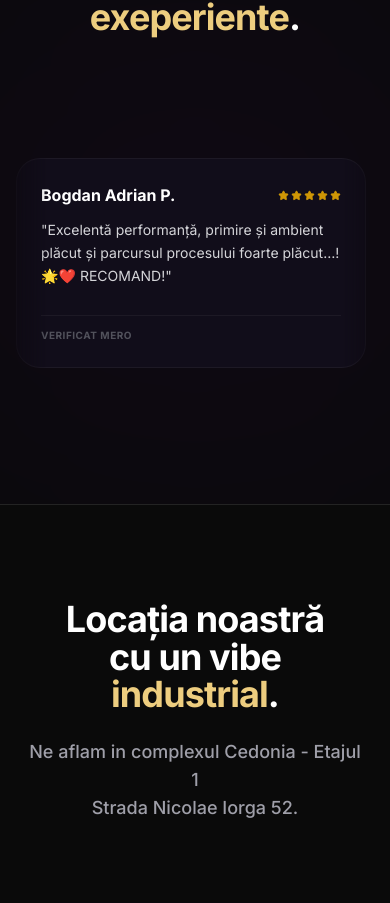
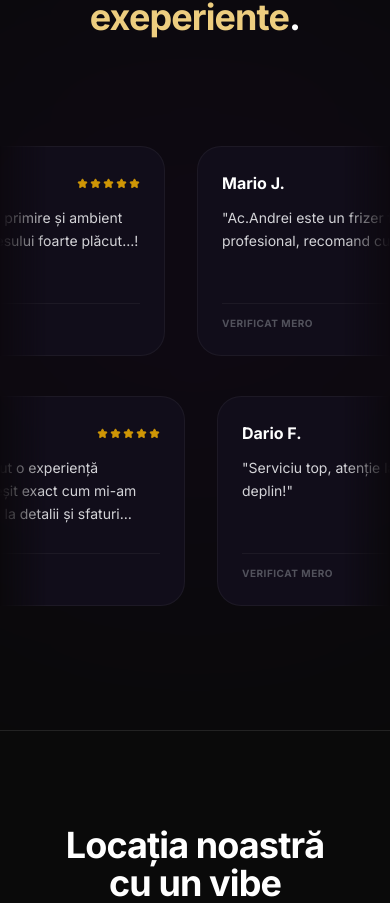
Before and after one commit to mxd04/goldenstudio, a Next.js app: page / in a window 390 px wide. Shown: the part 4317-5220 px from the top of the page. Built offline with nearby package versions, Linux system fonts and the light colour scheme; grey boxes are pictures that could not be loaded.

Commit message:
modificate recenzile, adaugat un caruselul pe 2 coloane

```diff
--- a/components/websites-section.tsx
+++ b/components/websites-section.tsx
@@ -45,7 +45,12 @@ const reviews = [
 
 ];
 
-// --- CARDUL DE RECENZIE (Design Original) ---
+// Împărțim recenziile în 2 rânduri aproximativ egale
+const halfIndex = Math.ceil(reviews.length / 2);
+const reviewsRow1 = reviews.slice(0, halfIndex);
+const reviewsRow2 = reviews.slice(halfIndex);
+
+// --- CARDUL DE RECENZIE (Design Original, neschimbat) ---
 const ReviewCard = ({ review }: { review: any }) => (
   <div className="w-[350px] md:w-[400px] p-6 mx-4 bg-[#110d1a] border border-white/5 rounded-[24px] flex flex-col justify-between h-[210px] text-left select-none flex-shrink-0">
     <div>
@@ -63,56 +68,120 @@ const ReviewCard = ({ review }: { review: any }) => (
   </div>
 );
 
-export default function WebsitesSection() {
-  const [isVisible, setIsVisible] = useState(false);
-  const [isMobile, setIsMobile] = useState(false);
-  const sectionRef = useRef<HTMLElement>(null);
+interface MarqueeRowProps {
+  reviews: any[];
+  direction: 1 | -1; // 1 = mișcare spre stânga, -1 = mișcare spre dreapta
+  isActive: boolean; // controlat de vizibilitatea secțiunii în viewport
+}
+
+// --- RÂND DE CARUSEL CU MIȘCARE CONTINUĂ, OPRIRE LA APĂSARE ȘI INERȚIE LA SWIPE ---
+const MarqueeRow: React.FC<MarqueeRowProps> = ({ reviews, direction, isActive }) => {
   const containerRef = useRef<HTMLDivElement>(null);
   const scrollPos = useRef(0);
-  const isDragging = useRef(false);
+  const isPressed = useRef(false); // true cât timp degetul/mouse-ul e apăsat pe rând - oprește mișcarea
   const startX = useRef(0);
+  const lastX = useRef(0);
+  const lastTime = useRef(0);
+  const velocity = useRef(0); // viteza swipe-ului (px/ms), folosită pentru inerție
+  const momentum = useRef(0); // viteza de inerție rămasă după eliberare, se stinge treptat
   const requestRef = useRef<number>(0);
 
-  useEffect(() => {
-    // Detect mobile
-    const handleResize = () => {
-      setIsMobile(window.innerWidth < 768);
-    };
-    handleResize();
-    window.addEventListener('resize', handleResize);
-    return () => window.removeEventListener('resize', handleResize);
-  }, []);
+  const handlePressStart = (clientX: number) => {
+    isPressed.current = true;
+    momentum.current = 0;
+    velocity.current = 0;
+    startX.current = clientX - scrollPos.current;
+    lastX.current = clientX;
+    lastTime.current = performance.now();
+  };
 
-  const animate = () => {
-    // Don't animate on mobile to save battery
-    if (isMobile) {
-      requestRef.current = requestAnimationFrame(animate);
-      return;
-    }
+  const handlePressMove = (clientX: number) => {
+    if (!isPressed.current || !containerRef.current) return;
+    const now = performance.now();
+    const dt = now - lastTime.current;
+    scrollPos.current = clientX - startX.current;
+    if (dt > 0) velocity.current = (clientX - lastX.current) / dt; // px/ms
+    lastX.current = clientX;
+    lastTime.current = now;
+    containerRef.current.style.transform = `translate3d(${scrollPos.current}px, 0, 0)`;
+  };
 
-    if (!isDragging.current && containerRef.current && isVisible) {
-      scrollPos.current -= 0.65;
-      const maxScroll = containerRef.current.scrollWidth / 3;
-      if (Math.abs(scrollPos.current) >= maxScroll) scrollPos.current = 0;
-      containerRef.current.style.transform = `translate3d(${scrollPos.current}px, 0, 0)`;
-    }
-    requestRef.current = requestAnimationFrame(animate);
+  const handlePressEnd = () => {
+    if (!isPressed.current) return;
+    isPressed.current = false;
+    // Un swipe rapid lasă rândul să continue cu inerție proporțională cu viteza swipe-ului
+    momentum.current = velocity.current * 16; // aproximăm px/frame la ~60fps
   };
 
   useEffect(() => {
+    const container = containerRef.current;
+    if (!container) return;
+
+    // Rândul care merge spre dreapta pornește "cu o tură în urmă" ca să nu apară gol la margine
+    if (direction === -1) {
+      const maxScroll = container.scrollWidth / 3;
+      scrollPos.current = -maxScroll;
+      container.style.transform = `translate3d(${scrollPos.current}px, 0, 0)`;
+    }
+
+    const animate = () => {
+      if (container && !isPressed.current) {
+        if (Math.abs(momentum.current) > 0.1) {
+          // Fază de inerție după un swipe rapid - încetinește treptat
+          scrollPos.current += momentum.current;
+          momentum.current *= 0.95;
+        } else if (isActive) {
+          // Mișcare continuă, constantă, cât timp secțiunea e vizibilă
+          scrollPos.current -= 0.5 * direction;
+        }
+
+        const maxScroll = container.scrollWidth / 3;
+        // Păstrăm scrollPos într-o fereastră continuă (-maxScroll, 0], indiferent de direcția
+        // în care a fost dus de inerție, pentru o buclă perfect continuă (fără sărituri vizibile)
+        if (scrollPos.current > 0) scrollPos.current -= maxScroll;
+        if (scrollPos.current <= -maxScroll) scrollPos.current += maxScroll;
+
+        container.style.transform = `translate3d(${scrollPos.current}px, 0, 0)`;
+      }
+      requestRef.current = requestAnimationFrame(animate);
+    };
+
+    requestRef.current = requestAnimationFrame(animate);
+    return () => cancelAnimationFrame(requestRef.current);
+  }, [isActive, direction]);
+
+  return (
+    <div
+      className="flex overflow-hidden [mask-image:linear-gradient(to_right,transparent,black_12%,black_88%,transparent)] py-3 cursor-grab active:cursor-grabbing"
+      onMouseDown={(e) => handlePressStart(e.clientX)}
+      onMouseMove={(e) => handlePressMove(e.clientX)}
+      onMouseUp={handlePressEnd}
+      onMouseLeave={handlePressEnd}
+      onTouchStart={(e) => handlePressStart(e.touches[0].clientX)}
+      onTouchMove={(e) => handlePressMove(e.touches[0].clientX)}
+      onTouchEnd={handlePressEnd}
+    >
+      <div ref={containerRef} className="flex will-change-transform items-stretch">
+        {[...reviews, ...reviews, ...reviews].map((review, i) => (
+          <ReviewCard key={i} review={review} />
+        ))}
+      </div>
+    </div>
+  );
+};
+
+export default function WebsitesSection() {
+  const [isVisible, setIsVisible] = useState(false);
+  const sectionRef = useRef<HTMLElement>(null);
+
+  useEffect(() => {
     const observer = new IntersectionObserver(([entry]) => {
-      if (entry.isIntersecting) setIsVisible(true);
-      else setIsVisible(false); // Stop animation when not visible
+      setIsVisible(entry.isIntersecting);
     }, { threshold: 0.1 });
 
     if (sectionRef.current) observer.observe(sectionRef.current);
-    requestRef.current = requestAnimationFrame(animate);
-
-    return () => {
-      observer.disconnect();
-      cancelAnimationFrame(requestRef.current);
-    };
-  }, [isMobile, isVisible]);
+    return () => observer.disconnect();
+  }, []);
 
   return (
     <section id="reviews-section" ref={sectionRef} className="relative w-full bg-[#0a0a0a] py-28 overflow-hidden border-t border-white/5">
@@ -126,29 +195,9 @@ export default function WebsitesSection() {
           </h2>
         </div>
 
-        <div
-          className="flex overflow-hidden [mask-image:linear-gradient(to_right,transparent,black_12%,black_88%,transparent)] py-6 cursor-grab active:cursor-grabbing"
-          onMouseDown={(e) => { isDragging.current = true; startX.current = e.clientX - scrollPos.current; }}
-          onMouseMove={(e) => {
-            if (!isDragging.current || !containerRef.current) return;
-            scrollPos.current = e.clientX - startX.current;
-            containerRef.current.style.transform = `translate3d(${scrollPos.current}px, 0, 0)`;
-          }}
-          onMouseUp={() => isDragging.current = false}
-          onMouseLeave={() => isDragging.current = false}
-          onTouchStart={(e) => { isDragging.current = true; startX.current = e.touches[0].clientX - scrollPos.current; }}
-          onTouchMove={(e) => {
-            if (!isDragging.current || !containerRef.current) return;
-            scrollPos.current = e.touches[0].clientX - startX.current;
-            containerRef.current.style.transform = `translate3d(${scrollPos.current}px, 0, 0)`;
-          }}
-          onTouchEnd={() => isDragging.current = false}
-        >
-          <div ref={containerRef} className="flex will-change-transform items-stretch">
-            {[...reviews, ...reviews, ...reviews].map((review, i) => (
-              <ReviewCard key={i} review={review} />
-            ))}
-          </div>
+        <div className="flex flex-col gap-4">
+          <MarqueeRow reviews={reviewsRow1} direction={1} isActive={isVisible} />
+          <MarqueeRow reviews={reviewsRow2} direction={-1} isActive={isVisible} />
         </div>
       </div>
     </section>
```
